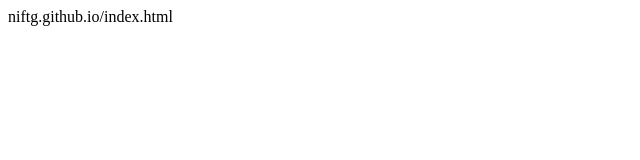
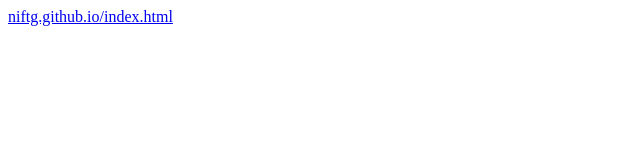
Before and after one commit to niftg/niftg.github.io, a plain HTML site: page index.html in a window 1280 px wide. Shown: the whole page, without its empty margins (0-640 px from the left). Drawn offline with Linux system fonts and the light colour scheme.

Commit message:
Update index.html

```diff
--- a/index.html
+++ b/index.html
@@ -1 +1 @@
-<p>niftg.github.io/index.html</p>
+<p><a href="index.html">niftg.github.io/index.html</a></p>
```
